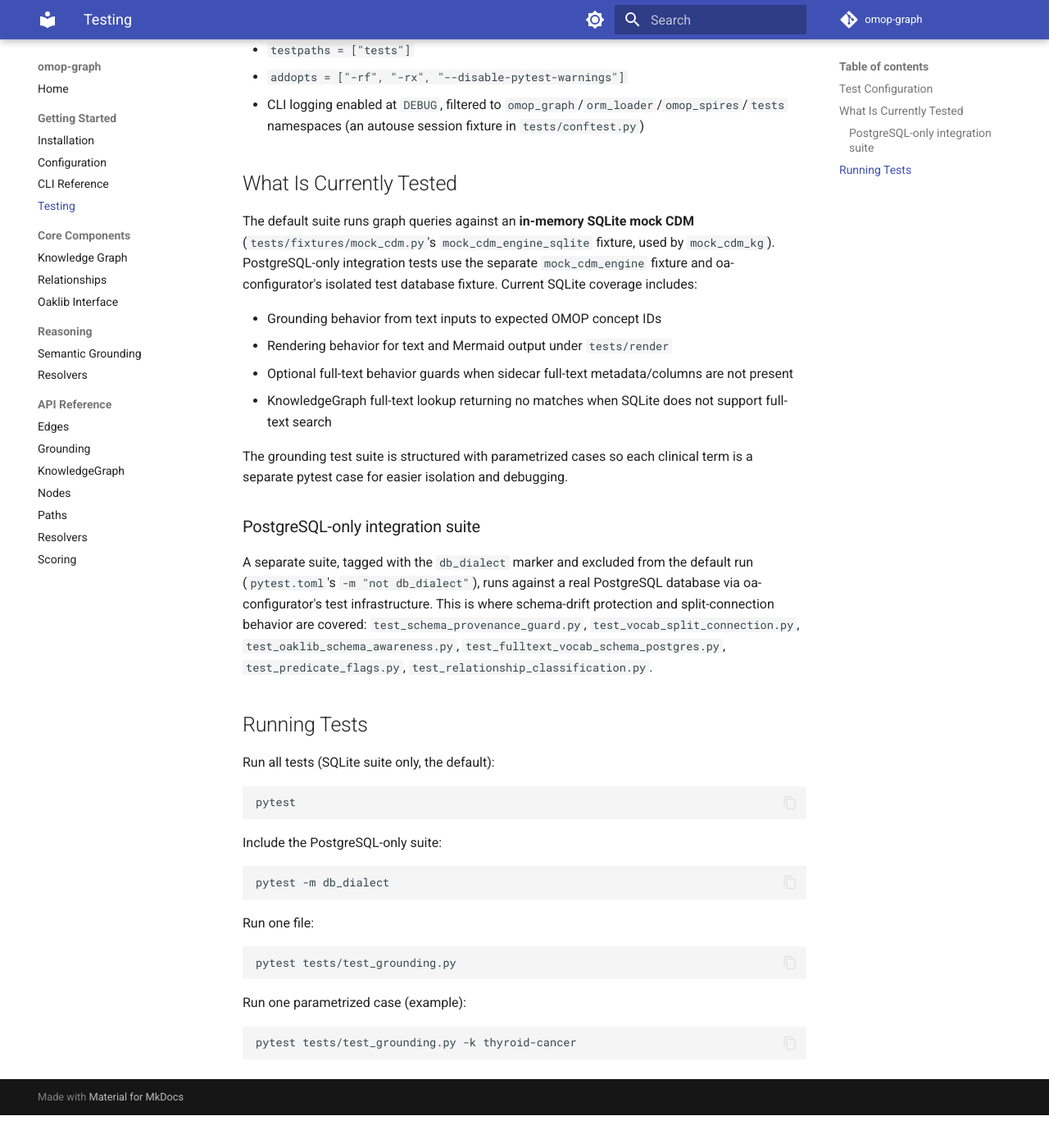
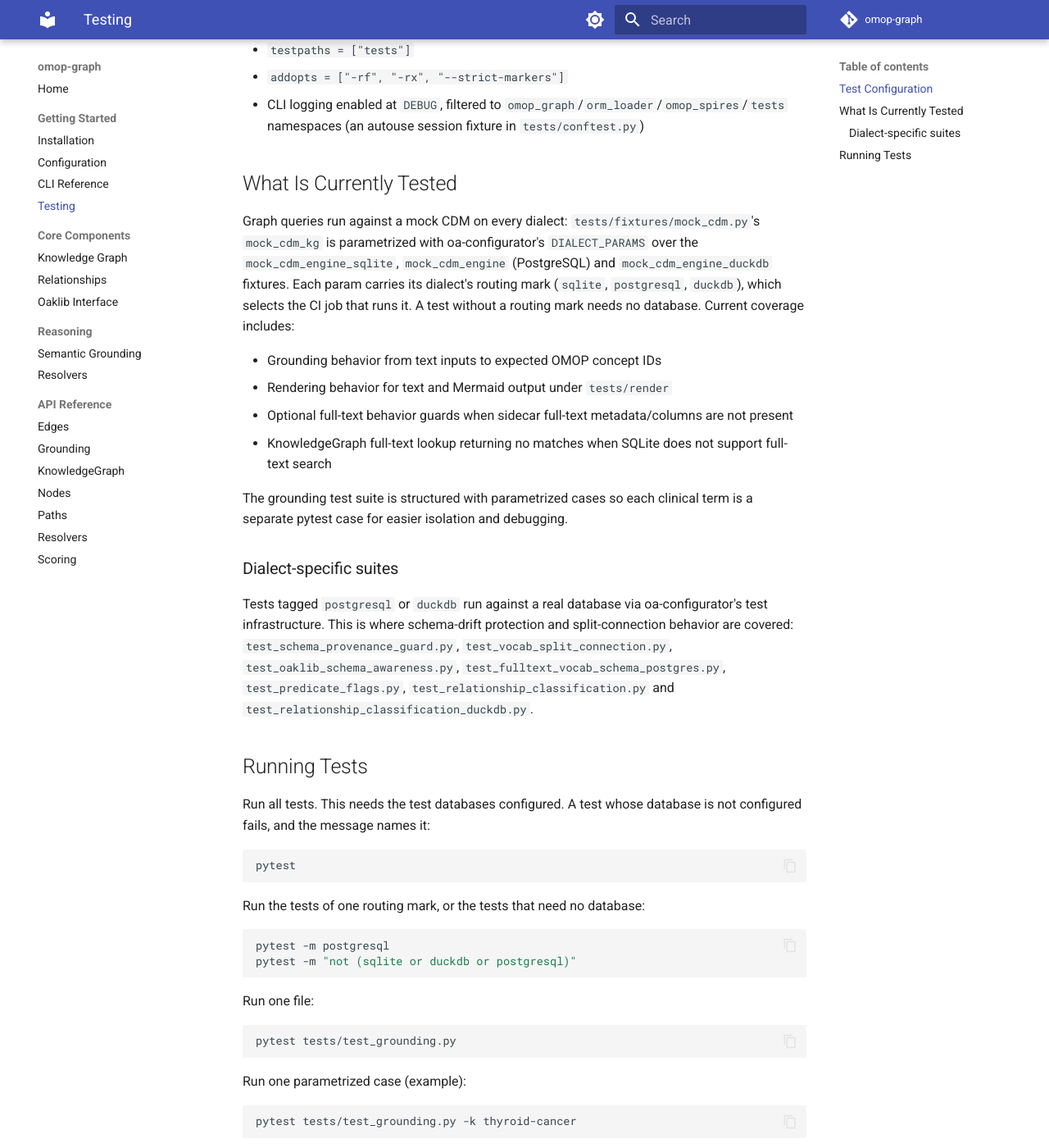
Before and after one commit to AustralianCancerDataNetwork/omop-graph, an MkDocs documentation site: the page built from docs/usage/testing.md, in a window 1280 px wide and 1400 px high, scrolled down 330 px. Shown: the whole window at 82% size. Built offline with MkDocs 1.6.1 and Material for MkDocs 9.7.7, drawn with Linux system fonts in a browser that asks for light colours; comment, search, counter and statistics services are not loaded; before the commit the page ends 1690 px from its top, so only the background shows below that.

Commit message:
Route tests by dialect marks and isolate test databases

````diff
--- a/docs/usage/testing.md
+++ b/docs/usage/testing.md
@@ -7,12 +7,12 @@ This page summarizes how tests are configured in `omop-graph` and what is curren
 The test runner configuration lives in `pytest.toml` at the repository root:
 
 - `testpaths = ["tests"]`
-- `addopts = ["-rf", "-rx", "--disable-pytest-warnings"]`
+- `addopts = ["-rf", "-rx", "--strict-markers"]`
 - CLI logging enabled at `DEBUG`, filtered to `omop_graph`/`orm_loader`/`omop_spires`/`tests` namespaces (an autouse session fixture in `tests/conftest.py`)
 
 ## What Is Currently Tested
 
-The default suite runs graph queries against an **in-memory SQLite mock CDM** (`tests/fixtures/mock_cdm.py`'s `mock_cdm_engine_sqlite` fixture, used by `mock_cdm_kg`). PostgreSQL-only integration tests use the separate `mock_cdm_engine` fixture and oa-configurator's isolated test database fixture. Current SQLite coverage includes:
+Graph queries run against a mock CDM on every dialect: `tests/fixtures/mock_cdm.py`'s `mock_cdm_kg` is parametrized with oa-configurator's `DIALECT_PARAMS` over the `mock_cdm_engine_sqlite`, `mock_cdm_engine` (PostgreSQL) and `mock_cdm_engine_duckdb` fixtures. Each param carries its dialect's routing mark (`sqlite`, `postgresql`, `duckdb`), which selects the CI job that runs it. A test without a routing mark needs no database. Current coverage includes:
 
 - Grounding behavior from text inputs to expected OMOP concept IDs
 - Rendering behavior for text and Mermaid output under `tests/render`
@@ -21,28 +21,23 @@ The default suite runs graph queries against an **in-memory SQLite mock CDM** (`
 
 The grounding test suite is structured with parametrized cases so each clinical term is a separate pytest case for easier isolation and debugging.
 
-### PostgreSQL-only integration suite
+### Dialect-specific suites
 
-A separate suite, tagged with the `db_dialect` marker and excluded from the
-default run (`pytest.toml`'s `-m "not db_dialect"`), runs against a real
-PostgreSQL database via oa-configurator's test infrastructure. This is where
-schema-drift protection and split-connection behavior are covered:
-`test_schema_provenance_guard.py`, `test_vocab_split_connection.py`,
-`test_oaklib_schema_awareness.py`, `test_fulltext_vocab_schema_postgres.py`,
-`test_predicate_flags.py`, `test_relationship_classification.py`.
+Tests tagged `postgresql` or `duckdb` run against a real database via oa-configurator's test infrastructure. This is where schema-drift protection and split-connection behavior are covered: `test_schema_provenance_guard.py`, `test_vocab_split_connection.py`, `test_oaklib_schema_awareness.py`, `test_fulltext_vocab_schema_postgres.py`, `test_predicate_flags.py`, `test_relationship_classification.py` and `test_relationship_classification_duckdb.py`.
 
 ## Running Tests
 
-Run all tests (SQLite suite only, the default):
+Run all tests. This needs the test databases configured. A test whose database is not configured fails, and the message names it:
 
 ```bash
 pytest
 ```
 
-Include the PostgreSQL-only suite:
+Run the tests of one routing mark, or the tests that need no database:
 
 ```bash
-pytest -m db_dialect
+pytest -m postgresql
+pytest -m "not (sqlite or duckdb or postgresql)"
 ```
 
 Run one file:
--- a/pytest.toml
+++ b/pytest.toml
@@ -1,6 +1,6 @@
 [pytest]
 testpaths = ["tests"]
-addopts = ["-rf", "-rx", "--disable-pytest-warnings", "-m", "not db_dialect"]
+addopts = ["-rf", "-rx", "--strict-markers"]
 log_cli = true
 log_cli_level = "DEBUG"
 log_cli_format = "%(asctime)s | %(name)s | %(levelname)s | %(message)s"
````
Also changed, not shown: pyproject.toml (+14 -0 lines), 12 other files.
